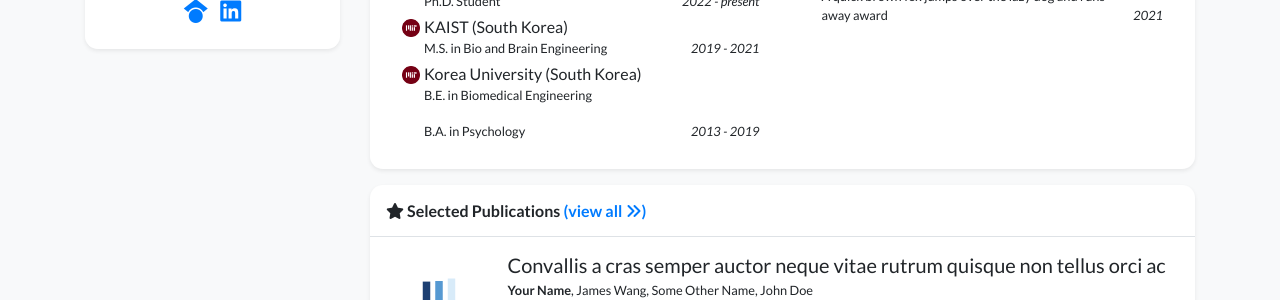
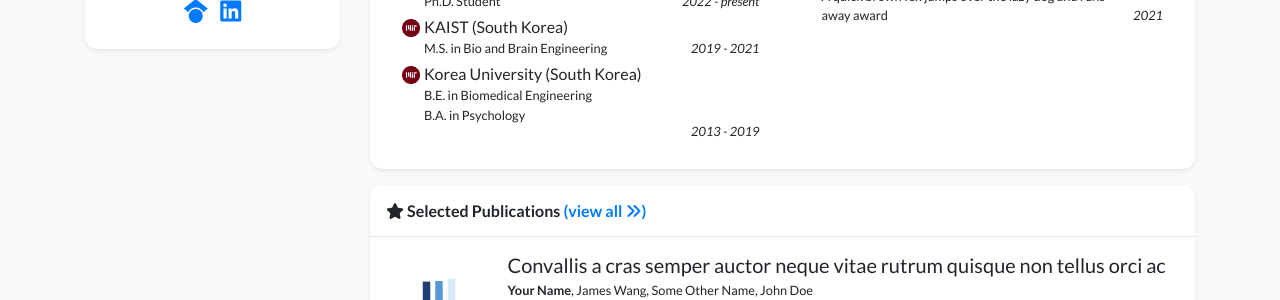
Before and after one commit to ha-neul-song/ha-neul-song.github.io, a Jekyll site: the page built from index.html, in a window 1280 px wide. Shown: the part 444-744 px from the top of the page. Built offline with Jekyll 4.4.1, drawn with Linux system fonts in a browser that asks for light colours; nearby versions of some CDN libraries; a style sheet for code colours, icons or effects is not loaded.

```diff
--- a/_data/profile.yml
+++ b/_data/profile.yml
@@ -39,8 +39,7 @@ portrait_url: /assets/images/photos/portrait.jpg
 education:
 - name: Icahn School of Medicine at Mount Sinai (USA)
   logo: /assets/images/badges/MIT_Social_circle.png
-  position: >-
-    Biomedical Sciences <br/>
+  position: Biomedical Sciences <br/>
     Ph.D. Student
   date: 2022 - present
 - name: KAIST (South Korea)
@@ -49,7 +48,7 @@ education:
   date: 2019 - 2021
 - name: Korea University (South Korea)
   logo: /assets/images/badges/MIT_Social_circle.png
-  position: B.E. in Biomedical Engineering </p>
+  position: B.E. in Biomedical Engineering <p>
             B.A. in Psychology <br/>
   date: 2013 - 2019
 
```
